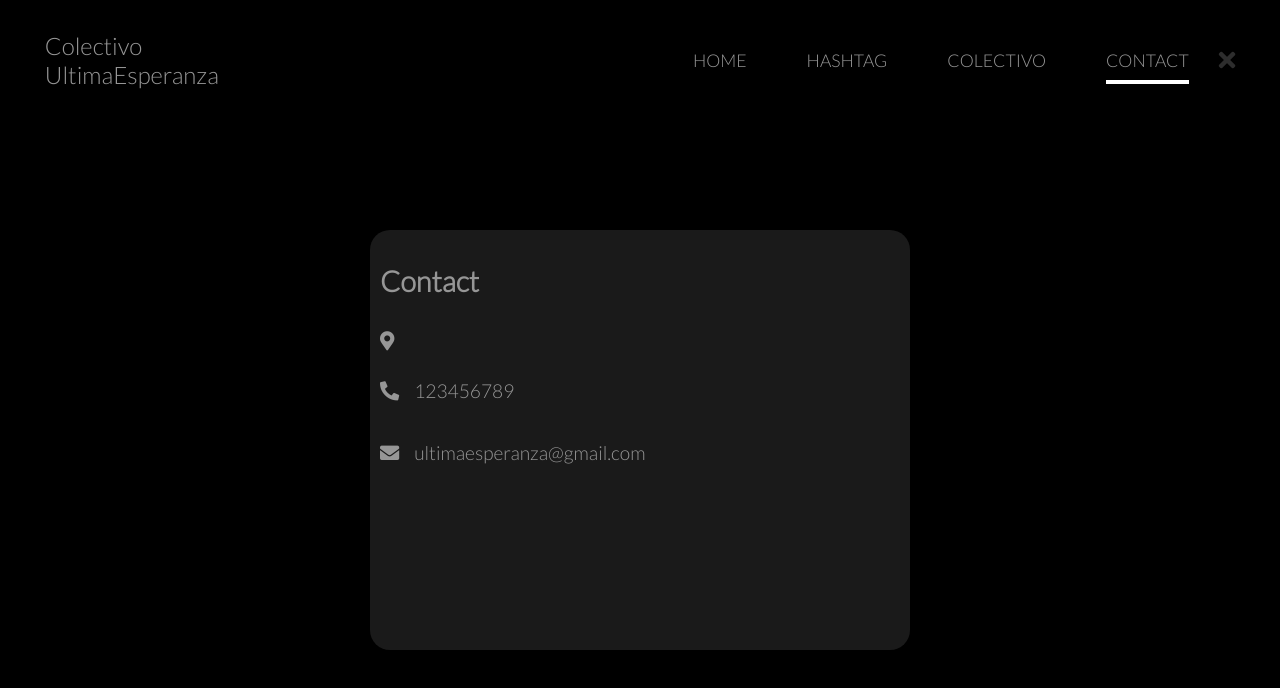
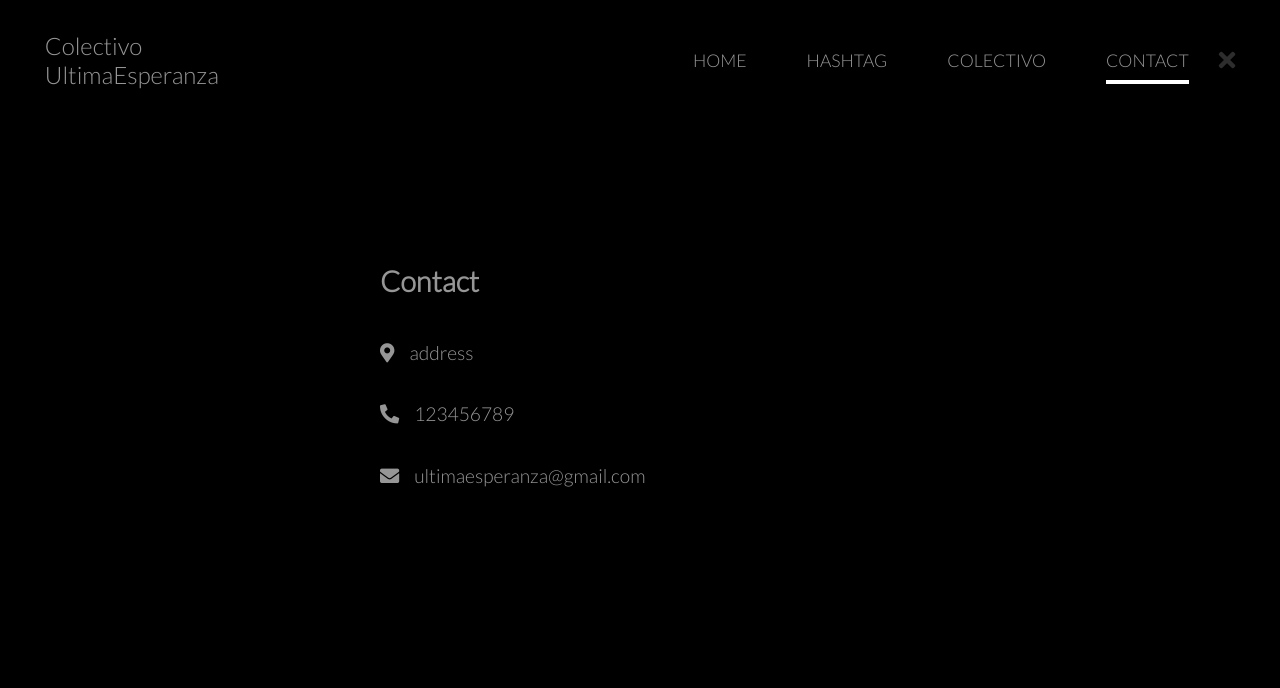
Before and after one commit to ffdietz/hashtag, a React (Create React App) app in the folder client/: page /contact in a window 1280 px wide. Shown: the top 688 px of the page. Built offline with nearby package versions, Linux system fonts and the light colour scheme.

Commit message:
deploy test

```diff
--- a/client/src/components/Contact.js
+++ b/client/src/components/Contact.js
@@ -11,7 +11,7 @@ export class Contact extends Component {
                     <InfoWrapper>
                         {/* <InfoTitle>Dirección</InfoTitle> */}
                         <InfoIcon className='fas fa-map-marker-alt'/>
-                        <InfoText></InfoText>
+                        <InfoText>address</InfoText>
                     </InfoWrapper>
 
                     <InfoWrapper>
@@ -66,8 +66,8 @@ const ContactWrapper = styled.div `
     padding: 10px;
 
     /* border: 1px solid green; */
-    border-radius: 20px;
-    background: rgba(255,255,255,0.1);
+    /* border-radius: 20px; */
+    /* background: rgba(255,255,255,0.1); */
 `
 
 const InfoWrapper = styled.div`
--- a/client/src/components/Navbar.js
+++ b/client/src/components/Navbar.js
@@ -73,6 +73,7 @@ const NavLogo = styled(NavLink) `
 const NavMenu = styled.ul `
     display: none;
     transition: top 5s opacity 1s;
+    background: transparent;
     opacity: 0;
     top: -100%;
 
```
